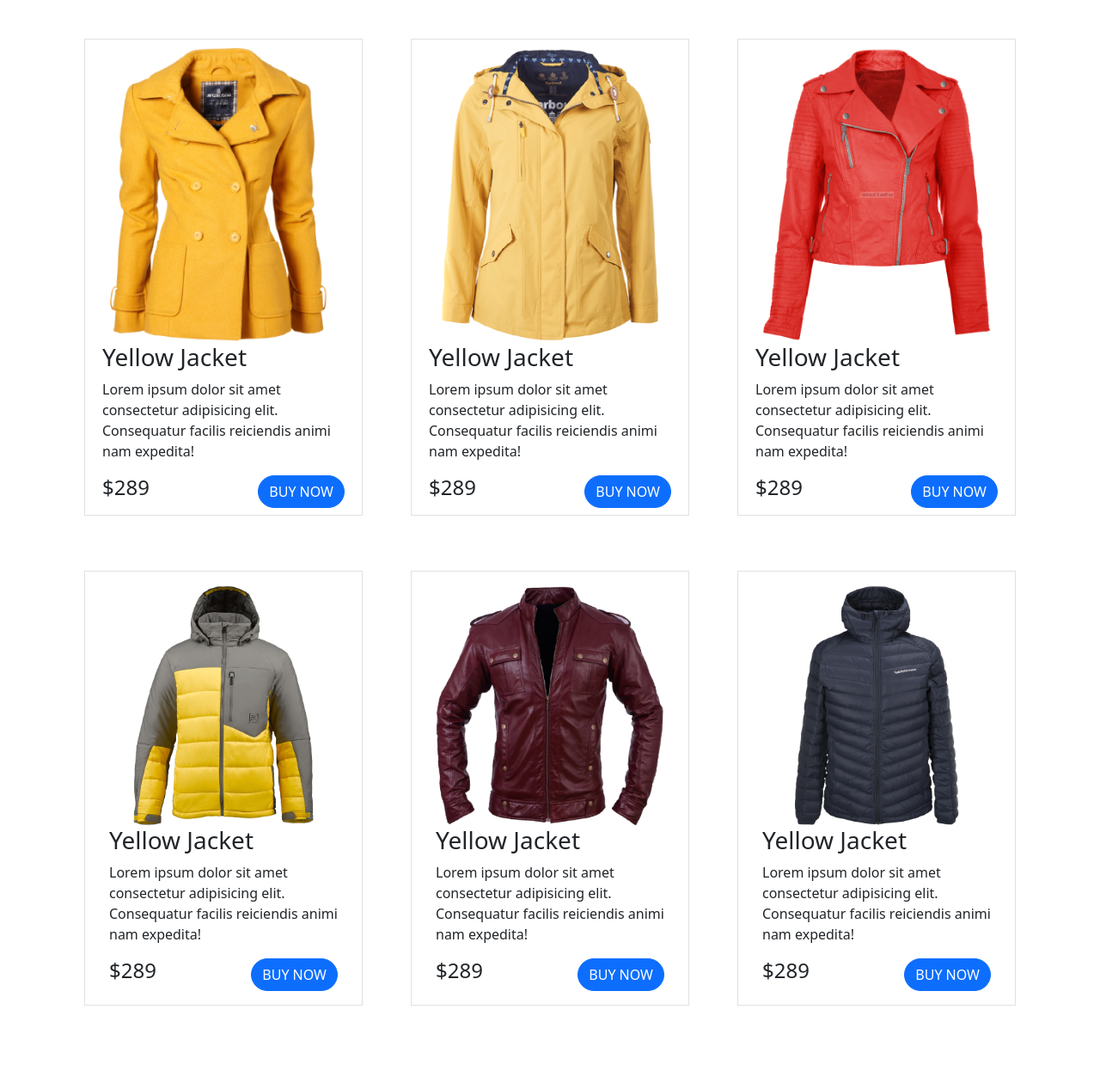
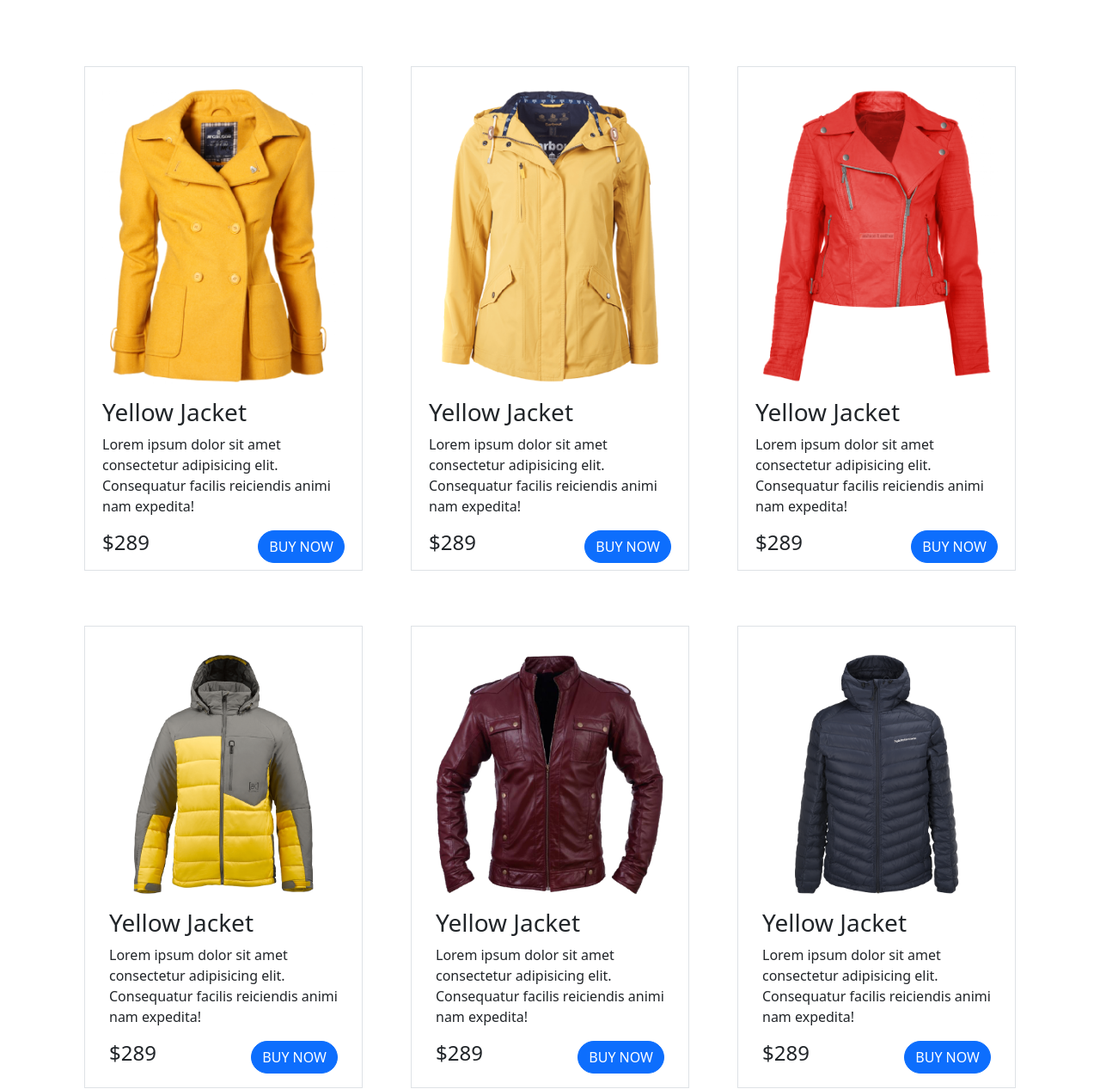
Before and after one commit to saad-raffi/fashion-website, a plain HTML site: page index.html in a window 1280 px wide. Shown: the part 650-1917 px from the top of the page at 86% size. Before the commit the page ends 1884 px from the top, so only its background shows below. Drawn offline with Linux system fonts and the light colour scheme.

Commit message:
img section improved

```diff
--- a/index.html
+++ b/index.html
@@ -15,7 +15,7 @@
     <header class="navigation">
         <nav class="navbar navbar-expand-lg navbar-light bg-light ">
             <div class="container">
-                <img src="resources/images/logo.png  " class="img-fluid" style="height: 40px; width: 260px;" alt="">
+                <img src="resources/images/logo.png  " class="img-fluid my-3" style="height: 40px; width: 260px;" alt="">
                 <button class="navbar-toggler" type="button" data-bs-toggle="collapse"
                     data-bs-target="#navbarNavAltMarkup" aria-controls="navbarNavAltMarkup" aria-expanded="false"
                     aria-label="Toggle navigation">
@@ -56,7 +56,7 @@
                         </div>
                     </div>
                     <div class="col-md-6">
-                        <div class="d-flex justify-content-center align-items-center py-3"><img class="img-fluid"
+                        <div class="d-flex justify-content-center align-items-center py-3"><img class="img-fluid my-3"
                                 src="resources/images/model.png" alt=""></div>
 
                     </div>
@@ -69,7 +69,7 @@
                 <div class="row">
                     <div class="col-md-4">
                         <div class="p-2 border bg-white row  mx-3 mb-3"> <img src="resources/images/jacket-1.png"
-                                class="img-fluid" alt="">
+                                class="img-fluid my-3" alt="">
                             <h3>Yellow Jacket</h3>
                             <p>Lorem ipsum dolor sit amet consectetur adipisicing elit. Consequatur facilis reiciendis
                                 animi
@@ -83,7 +83,7 @@
                     <div class="col-md-4 ">
 
                         <div class="p-2 border bg-white row  mx-3 mb-3">
-                            <img src="resources/images/jacket-2.png" class="img-fluid" alt="">
+                            <img src="resources/images/jacket-2.png" class="img-fluid my-3" alt="">
                             <h3>Yellow Jacket</h3>
                             <p>Lorem ipsum dolor sit amet consectetur adipisicing elit. Consequatur facilis reiciendis
                                 animi
@@ -96,7 +96,7 @@
                     </div>
                     <div class="col-md-4">
                         <div class="p-2 border bg-white row  mx-3 mb-3">
-                            <img src="resources/images/jacket-3.png" class="img-fluid" alt="">
+                            <img src="resources/images/jacket-3.png" class="img-fluid my-3" alt="">
                             <h3>Yellow Jacket</h3>
                             <p>Lorem ipsum dolor sit amet consectetur adipisicing elit. Consequatur facilis reiciendis
                                 animi
@@ -116,7 +116,7 @@
                 <div class="row">
                     <div class="col">
                         <div class="p-3 border bg-white row mx-3 mb-3"> <img src="resources/images/jacket-4.png"
-                                class="img-fluid" alt="">
+                                class="img-fluid my-3" alt="">
                             <h3>Yellow Jacket</h3>
                             <p>Lorem ipsum dolor sit amet consectetur adipisicing elit. Consequatur facilis reiciendis
                                 animi
@@ -130,7 +130,7 @@
                     <div class="col ">
 
                         <div class="p-3 border bg-white row mx-3 mb-3">
-                            <img src="resources/images/jacket-5.png" class="img-fluid" alt="">
+                            <img src="resources/images/jacket-5.png" class="img-fluid my-3" alt="">
                             <h3>Yellow Jacket</h3>
                             <p>Lorem ipsum dolor sit amet consectetur adipisicing elit. Consequatur facilis reiciendis
                                 animi
@@ -143,7 +143,7 @@
                     </div>
                     <div class="col">
                         <div class="p-3 border bg-white row mx-3 mb-3">
-                            <img src="resources/images/jacket-6.png" class="img-fluid" id="jackets" alt="">
+                            <img src="resources/images/jacket-6.png" class="img-fluid my-3" id="jackets" alt="">
                             <h3>Yellow Jacket</h3>
                             <p>Lorem ipsum dolor sit amet consectetur adipisicing elit. Consequatur facilis reiciendis
                                 animi
```
